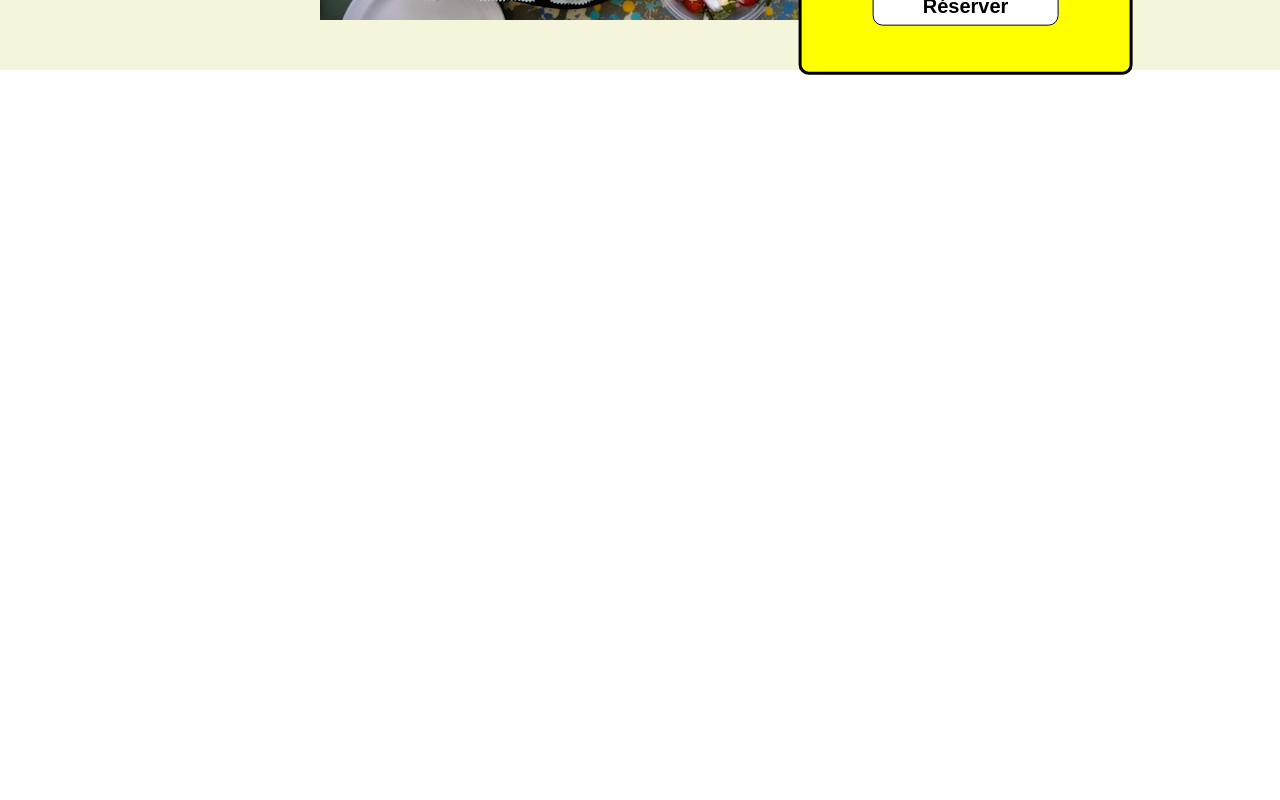
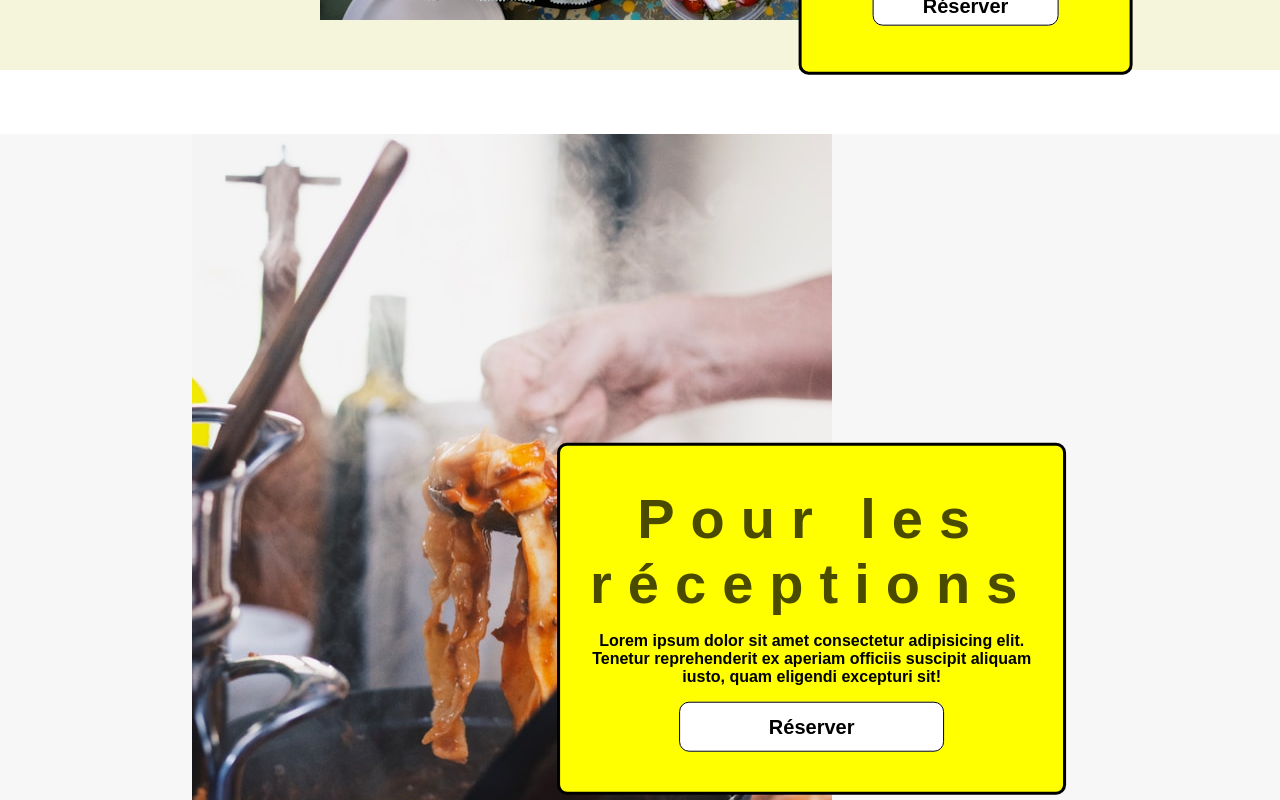
Before and after one commit to AdelDrissi/Asianfood, a React (Create React App) app: page / in a window 1280 px wide. Shown: the part 1780-2580 px from the top of the page. Before the commit the page ends 1914 px from the top, so only its background shows below. Built offline with nearby package versions, Linux system fonts and the light colour scheme.

Commit message:
reception section

```diff
--- a/src/App.js
+++ b/src/App.js
@@ -4,6 +4,7 @@ import InfoCuisine from './components/InfoCuisine';
 import Loader from './components/Loader';
 import Header from './components/Header';
 import Lunch from './components/Lunch';
+import Reception from './components/Reception';
 
 function App() {
   return (
@@ -13,6 +14,7 @@ function App() {
       <InfoCuisine />
       <Loader />
       <Lunch />
+      <Reception />
     </div>
   );
 }
--- /dev/null
+++ b/src/components/Reception.jsx
@@ -0,0 +1,27 @@
+import React from 'react';
+import recep from '../images/recep.jpg';
+
+function Reception() {
+  return (
+    <section className="lunch-reserve">
+      <div className="lunch-japanese-reception">
+        <div className="image-reception">
+          <img src={recep} alt="Background" className="reception-box" />
+          <div className="text-overlay-reception">
+            <h1 className="lunch-title-reception"> Pour les réceptions </h1>
+            <p>
+              Lorem ipsum dolor sit amet consectetur adipisicing elit. Tenetur
+              reprehenderit ex aperiam officiis suscipit aliquam iusto, quam
+              eligendi excepturi sit!
+            </p>
+            <a href="#" className="btn-lunch">
+              Réserver
+            </a>
+          </div>
+        </div>
+      </div>
+    </section>
+  );
+}
+
+export default Reception;
--- a/src/styles/_cuisineInfo.scss
+++ b/src/styles/_cuisineInfo.scss
@@ -2,6 +2,7 @@
   position: relative;
   text-align: center;
   color: white;
+  background-color: #f7f7f7;
 }
 
 .background-info {
@@ -12,7 +13,6 @@
   background-color: lightyellow;
 }
 
-
 .image-info {
   width: 30%;
   height: 30vw;
--- /dev/null
+++ b/src/styles/_reception.scss
@@ -0,0 +1,23 @@
+.lunch-reserve {
+  display: flex;
+  justify-content: flex-start; /* Aligne le contenu à gauche */
+  background-color: #f7f7f7;
+}
+
+.image-reception {
+  position: relative;
+  left: 30%;
+}
+
+.text-overlay-reception {
+  position: absolute;
+  background: yellow;
+  top: 52%; /* Place le contenu au centre vertical de l'image */
+  left: 65%; /* Place le contenu au centre horizontal de l'image */
+  transform: translate(-10%, -39%);
+  text-align: center;
+  color: black;
+  border: 3px solid black;
+  border-radius: 10px;
+  padding: 40px 30px;
+}
--- a/src/styles/index.scss
+++ b/src/styles/index.scss
@@ -3,6 +3,7 @@
 @import './cuisineInfo';
 @import './loader';
 @import './lunch';
+@import './reception';
 
 body {
   font-family: Arial, Helvetica, sans-serif;
```
Also changed, not shown: src/images/recep.jpg (added).
